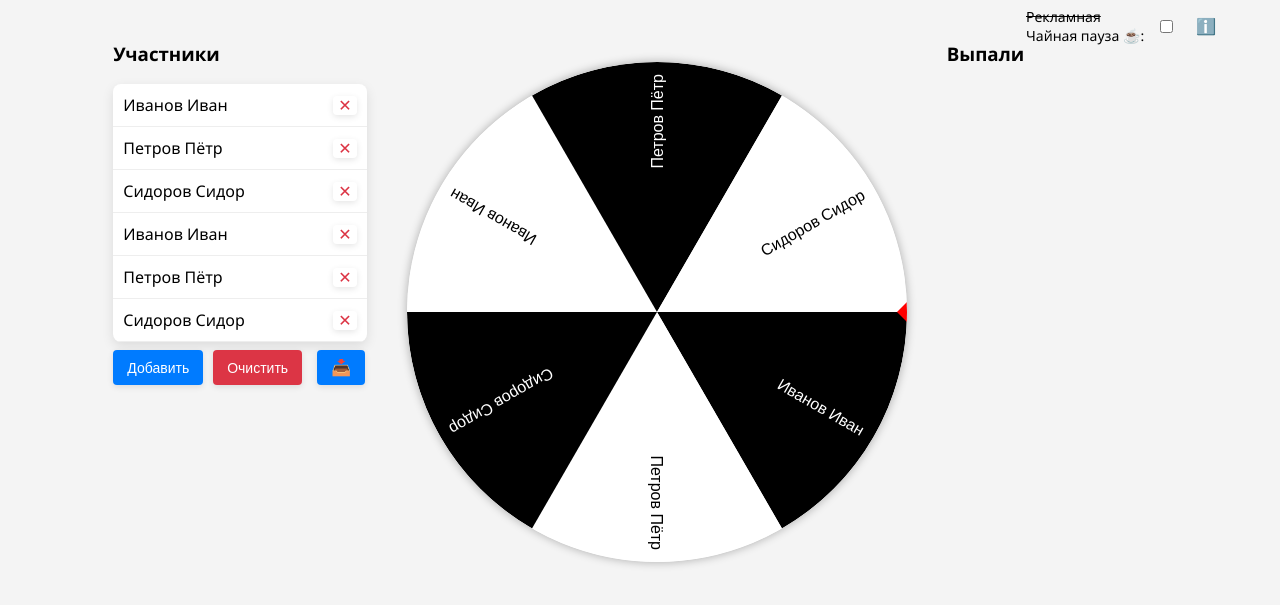
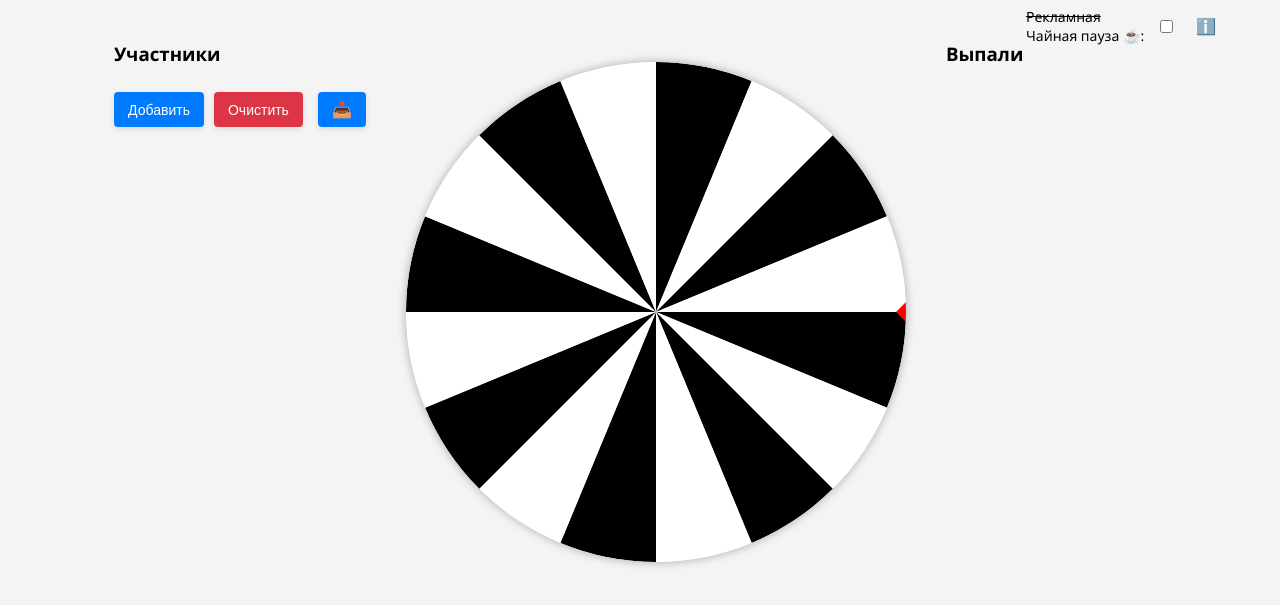
Before and after one commit to GermanMalykh/scrum-drum, a plain HTML site: page index.html in a window 1280 px wide. Shown: the part 81-686 px from the top of the page. Drawn offline with nearby package versions, Linux system fonts and the light colour scheme.

Commit message:
Default names removed

```diff
--- a/index.html
+++ b/index.html
@@ -319,33 +319,6 @@
     </div>
     <table id="names-table">
       <tbody>
-      <tr>
-        <td>
-          <div class="cell-container">
-            <span contenteditable="true">Иванов Иван</span>
-            <button class="delete-btn" onclick="removeRow(this); saveParticipants(); drawWheel(getNames())">✕</button>
-          </div>
-          <div class="error-message">Введите имя</div>
-        </td>
-      </tr>
-      <tr>
-        <td>
-          <div class="cell-container">
-            <span contenteditable="true">Петров Пётр</span>
-            <button class="delete-btn" onclick="removeRow(this); saveParticipants(); drawWheel(getNames())">✕</button>
-          </div>
-          <div class="error-message">Введите имя</div>
-        </td>
-      </tr>
-      <tr>
-        <td>
-          <div class="cell-container">
-            <span contenteditable="true">Сидоров Сидор</span>
-            <button class="delete-btn" onclick="removeRow(this); saveParticipants(); drawWheel(getNames())">✕</button>
-          </div>
-          <div class="error-message">Введите имя</div>
-        </td>
-      </tr>
       </tbody>
     </table>
     <div class="buttons-container">
@@ -405,7 +378,6 @@ let confettiInterval = null;
 let redrawPending = false;
 let spinSpeedFactor = 1;
 
-const initialParticipants = ["Иванов Иван", "Петров Пётр", "Сидоров Сидор"];
 const yakubSounds = [
   './yakub/300 очков, буква.mp3',
   './yakub/450 очков, буква.mp3',
@@ -680,8 +652,6 @@ function loadParticipants() {
     const tbody = document.querySelector("#names-table tbody");
     tbody.innerHTML = '';
     JSON.parse(saved).forEach(name => addRow(name));
-  } else {
-    initialParticipants.forEach(name => addRow(name));
   }
   drawWheel(getNames());
 }
@@ -806,7 +776,7 @@ function animate(names) {
     isSpinning = false;
     music.pause();
 
-    const anglePerSlice = 2 * Math.PI / 16;
+    const anglePerSlice = 2 * Math.PI / (names.length === 0 || names.length === 1 ? 16 : names.length);
     const normalizedAngle = (2 * Math.PI - angle) % (2 * Math.PI);
     const index = Math.floor(normalizedAngle / anglePerSlice);
     const selected = names.length === 1 ? names[0] : (names.length > 0 ? names[index % names.length] : "");
```
